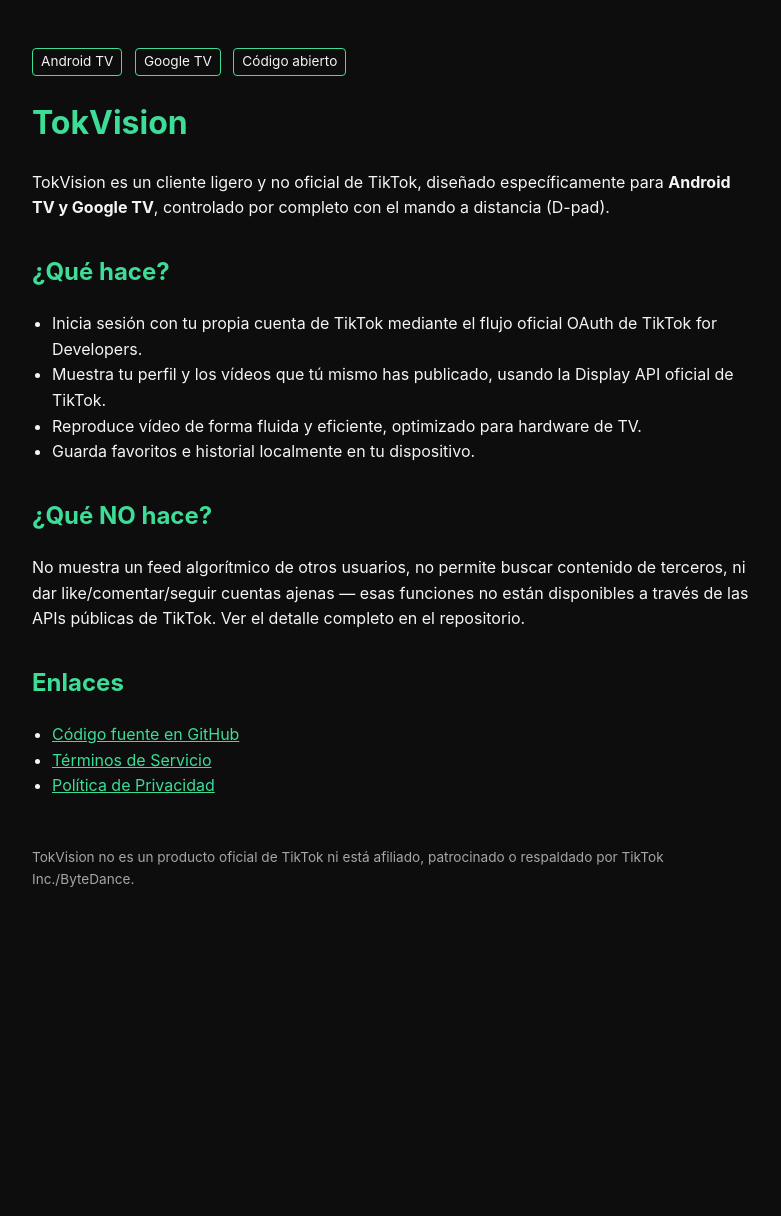
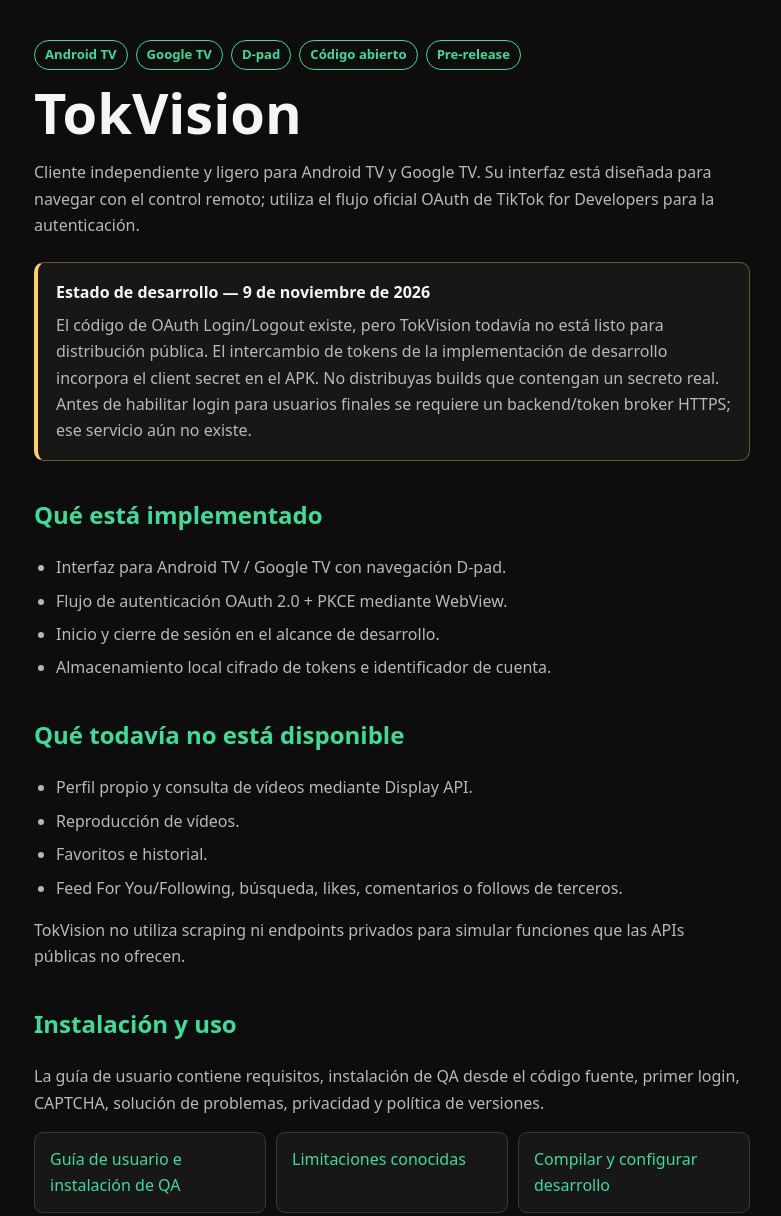
Before and after one commit to vampirekun/TokVision, a plain HTML site: page docs/index.html in a window 1280 px wide. Shown: the top 1216 px of the page, without its empty margins (248-1029 px from the left). Before the commit the page ends 955 px from the top, so only its background shows below. Drawn offline with Linux system fonts and the light colour scheme.

Commit message:
docs: align TokVision landing page with shipped scope

```diff
--- a/docs/index.html
+++ b/docs/index.html
@@ -1,71 +1,130 @@
-<!DOCTYPE html>
+<!doctype html>
 <html lang="es">
 <head>
-  <meta charset="utf-8" />
-  <meta name="viewport" content="width=device-width, initial-scale=1" />
-  <title>TokVision — Cliente ligero de TikTok para Android TV</title>
+  <meta charset="utf-8">
+  <meta name="viewport" content="width=device-width, initial-scale=1">
+  <meta name="theme-color" content="#0d0d0d">
+  <meta name="description" content="TokVision: estado real, guía de QA, privacidad y limitaciones del cliente independiente para Android TV y Google TV.">
+  <title>TokVision — Android TV / Google TV</title>
   <style>
+    :root {
+      color-scheme: dark;
+      --bg: #0d0d0d;
+      --panel: #171717;
+      --text: #f5f5f5;
+      --muted: #b8b8b8;
+      --accent: #3ddc97;
+      --border: #383838;
+      --warning: #ffd166;
+    }
+    * { box-sizing: border-box; }
     body {
-      background: #0d0d0d;
-      color: #f5f5f5;
-      font-family: -apple-system, Segoe UI, Roboto, sans-serif;
-      max-width: 720px;
+      background: var(--bg);
+      color: var(--text);
+      font-family: system-ui, -apple-system, "Segoe UI", Roboto, sans-serif;
+      max-width: 760px;
       margin: 0 auto;
-      padding: 48px 24px 64px;
-      line-height: 1.6;
+      padding: 40px 22px 64px;
+      line-height: 1.65;
     }
-    h1 { color: #3ddc97; }
-    h2 { color: #3ddc97; margin-top: 32px; }
-    a { color: #3ddc97; }
+    h1 { margin: 12px 0; font-size: clamp(2.2rem, 8vw, 3.5rem); line-height: 1.1; }
+    h2 { color: var(--accent); margin-top: 34px; }
+    p, li { color: var(--muted); }
+    strong { color: var(--text); }
+    a { color: var(--accent); text-underline-offset: 3px; }
+    .badges { display: flex; flex-wrap: wrap; gap: 8px; }
     .badge {
       display: inline-block;
-      border: 1px solid #3ddc97;
-      border-radius: 4px;
-      padding: 2px 8px;
-      font-size: 0.85em;
-      margin-right: 8px;
+      border: 1px solid var(--accent);
+      border-radius: 999px;
+      padding: 3px 10px;
+      color: var(--accent);
+      font-size: .82rem;
+      font-weight: 700;
     }
-    ul { padding-left: 20px; }
-    footer { margin-top: 48px; font-size: 0.85em; color: #a6a6a6; }
+    .notice {
+      margin: 24px 0;
+      padding: 16px 18px;
+      border: 1px solid #69572b;
+      border-left: 4px solid var(--warning);
+      border-radius: 10px;
+      background: var(--panel);
+    }
+    .notice p { margin: 6px 0 0; }
+    ul { padding-left: 22px; }
+    li { margin: 7px 0; }
+    .links {
+      display: grid;
+      grid-template-columns: repeat(auto-fit, minmax(190px, 1fr));
+      gap: 10px;
+      margin-top: 16px;
+    }
+    .links a {
+      display: block;
+      padding: 13px 15px;
+      border: 1px solid var(--border);
+      border-radius: 9px;
+      background: var(--panel);
+      text-decoration: none;
+    }
+    .links a:hover { border-color: var(--accent); }
+    footer {
+      margin-top: 46px;
+      padding-top: 18px;
+      border-top: 1px solid var(--border);
+      color: var(--muted);
+      font-size: .88rem;
+    }
   </style>
 </head>
 <body>
-  <span class="badge">Android TV</span>
-  <span class="badge">Google TV</span>
-  <span class="badge">Código abierto</span>
+  <div class="badges">
+    <span class="badge">Android TV</span>
+    <span class="badge">Google TV</span>
+    <span class="badge">D-pad</span>
+    <span class="badge">Código abierto</span>
+    <span class="badge">Pre-release</span>
+  </div>
+
   <h1>TokVision</h1>
-  <p>
-    TokVision es un cliente ligero y no oficial de TikTok, diseñado específicamente
-    para <strong>Android TV y Google TV</strong>, controlado por completo con el mando a
-    distancia (D-pad).
-  </p>
+  <p>Cliente independiente y ligero para Android TV y Google TV. Su interfaz está diseñada para navegar con el control remoto; utiliza el flujo oficial OAuth de TikTok for Developers para la autenticación.</p>
 
-  <h2>¿Qué hace?</h2>
+  <div class="notice">
+    <strong>Estado de desarrollo — 9 de noviembre de 2026</strong>
+    <p>El código de OAuth Login/Logout existe, pero TokVision todavía no está listo para distribución pública. El intercambio de tokens de la implementación de desarrollo incorpora el client secret en el APK. No distribuyas builds que contengan un secreto real. Antes de habilitar login para usuarios finales se requiere un backend/token broker HTTPS; ese servicio aún no existe.</p>
+  </div>
+
+  <h2>Qué está implementado</h2>
   <ul>
-    <li>Inicia sesión con tu propia cuenta de TikTok mediante el flujo oficial OAuth de TikTok for Developers.</li>
-    <li>Muestra tu perfil y los vídeos que tú mismo has publicado, usando la Display API oficial de TikTok.</li>
-    <li>Reproduce vídeo de forma fluida y eficiente, optimizado para hardware de TV.</li>
-    <li>Guarda favoritos e historial localmente en tu dispositivo.</li>
+    <li>Interfaz para Android TV / Google TV con navegación D-pad.</li>
+    <li>Flujo de autenticación OAuth 2.0 + PKCE mediante WebView.</li>
+    <li>Inicio y cierre de sesión en el alcance de desarrollo.</li>
+    <li>Almacenamiento local cifrado de tokens e identificador de cuenta.</li>
   </ul>
 
-  <h2>¿Qué NO hace?</h2>
-  <p>
-    No muestra un feed algorítmico de otros usuarios, no permite buscar contenido de
-    terceros, ni dar like/comentar/seguir cuentas ajenas — esas funciones no están
-    disponibles a través de las APIs públicas de TikTok. Ver el detalle completo en el
-    repositorio.
-  </p>
+  <h2>Qué todavía no está disponible</h2>
+  <ul>
+    <li>Perfil propio y consulta de vídeos mediante Display API.</li>
+    <li>Reproducción de vídeos.</li>
+    <li>Favoritos e historial.</li>
+    <li>Feed For You/Following, búsqueda, likes, comentarios o follows de terceros.</li>
+  </ul>
+  <p>TokVision no utiliza scraping ni endpoints privados para simular funciones que las APIs públicas no ofrecen.</p>
 
-  <h2>Enlaces</h2>
-  <ul>
-    <li><a href="https://github.com/vampirekun/TokVision" target="_blank" rel="noopener">Código fuente en GitHub</a></li>
-    <li><a href="./legal/terms.html">Términos de Servicio</a></li>
-    <li><a href="./legal/privacy.html">Política de Privacidad</a></li>
-  </ul>
+  <h2>Instalación y uso</h2>
+  <p>La guía de usuario contiene requisitos, instalación de QA desde el código fuente, primer login, CAPTCHA, solución de problemas, privacidad y política de versiones.</p>
+  <div class="links">
+    <a href="./guide/">Guía de usuario e instalación de QA</a>
+    <a href="https://github.com/vampirekun/TokVision/blob/main/KNOWN_LIMITATIONS.md">Limitaciones conocidas</a>
+    <a href="https://github.com/vampirekun/TokVision/blob/main/BUILD.md">Compilar y configurar desarrollo</a>
+    <a href="./legal/privacy.html">Política de Privacidad</a>
+    <a href="./legal/terms.html">Términos de Servicio</a>
+    <a href="https://github.com/vampirekun/TokVision/issues">Reportar un problema</a>
+    <a href="https://github.com/vampirekun/TokVision">Código fuente en GitHub</a>
+  </div>
 
   <footer>
-    TokVision no es un producto oficial de TikTok ni está afiliado, patrocinado o
-    respaldado por TikTok Inc./ByteDance.
+    TokVision no es un producto oficial de TikTok ni está afiliado, patrocinado o respaldado por TikTok Inc./ByteDance. Las funciones futuras no deben interpretarse como disponibles hasta que estén implementadas y verificadas.
   </footer>
 </body>
 </html>
```
